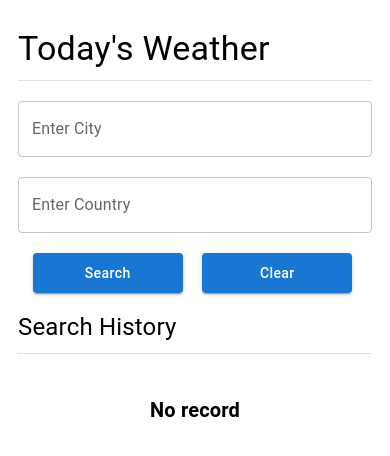
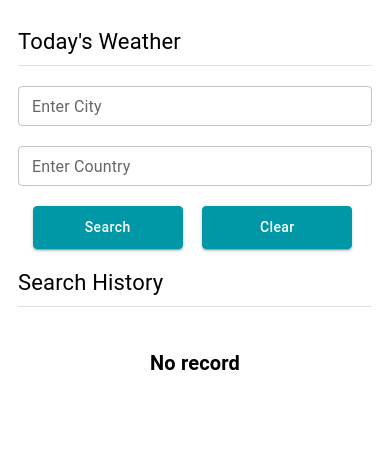
Before and after one commit to tan-eson/web-check-local-weather, a React (Create React App) app: page / in a window 390 px wide. Shown: the top 456 px of the page. Built offline with nearby package versions, Linux system fonts and the light colour scheme.

Commit message:
styles: ui enhancement for textfield, button, icon button, and title font size for different screen

```diff
--- a/src/components/weather-page/WeatherHistory/WeatherHistory.jsx
+++ b/src/components/weather-page/WeatherHistory/WeatherHistory.jsx
@@ -150,7 +150,7 @@ function SearchHistoryRecord(props) {
           alignItems={"center"}
           justifyContent={"flex-end"}
           maxWidth={"200px"}
-          gap={"7px"}
+          gap={"5px"}
         >
           <RecordTygraphy variant="body1">{formatRecordTime}</RecordTygraphy>
           <IconButtonStyled onClick={handleSearch}>
--- a/src/components/weather-page/WeatherHistory/styles.js
+++ b/src/components/weather-page/WeatherHistory/styles.js
@@ -1,6 +1,6 @@
 import DeleteOutline from "@mui/icons-material/DeleteOutline";
 import SearchOutlined from "@mui/icons-material/SearchOutlined";
-import { Divider, Grid, IconButton, Typography } from "@mui/material";
+import { Divider, Grid, IconButton, Typography, colors } from "@mui/material";
 import { styled } from "@mui/material/styles";
 
 export const TitleTypography = styled(Typography)((props) => ({
@@ -9,6 +9,10 @@ export const TitleTypography = styled(Typography)((props) => ({
 
   [props.theme.breakpoints.down("lg")]: {
     fontSize: "24px",
+  },
+
+  [props.theme.breakpoints.down("tablet")]: {
+    fontSize: "22px",
   },
 }));
 
@@ -42,15 +46,23 @@ export const OuterGrid = styled(Grid)((props) => ({
 }));
 
 export const IconButtonStyled = styled(IconButton)((props) => ({
-  //
+  border: `0.5px solid ${colors.grey[200]}`,
+  backgroundColor: colors.grey[200],
+
+  "&:hover": {
+    boxShadow: "1.5px 1.5px 0px 0px rgba(0,0,0,1)",
+    border: "0.5px solid black",
+  },
 }));
 
 export const SearchIcon = styled(SearchOutlined)((props) => ({
   width: "24px",
   height: "24px",
+  color: "black",
 }));
 
 export const TrashIcon = styled(DeleteOutline)((props) => ({
   width: "24px",
   height: "24px",
+  color: "black",
 }));
--- a/src/components/weather-page/WeatherSearchBar/WeatherSearchBar.jsx
+++ b/src/components/weather-page/WeatherSearchBar/WeatherSearchBar.jsx
@@ -101,6 +101,7 @@ export default function WeatherSearchBar() {
       >
         <GridStyled item xs={12} tablet={4} container>
           <TextFieldStyled
+            size="small"
             label="Enter City"
             value={inputCity}
             onChange={(event) => setInputCity(event.target?.value)}
@@ -110,6 +111,7 @@ export default function WeatherSearchBar() {
         </GridStyled>
         <GridStyled item xs={12} tablet={4} container>
           <TextFieldStyled
+            size="small"
             label="Enter Country"
             value={inputCountry}
             onChange={(event) => setInputCountry(event.target?.value)}
--- a/src/components/weather-page/WeatherSearchBar/styles.js
+++ b/src/components/weather-page/WeatherSearchBar/styles.js
@@ -1,8 +1,23 @@
-import { Button, Divider, Grid, TextField, Typography } from "@mui/material";
+import {
+  Button,
+  Divider,
+  Grid,
+  TextField,
+  Typography,
+  colors,
+} from "@mui/material";
 import { styled } from "@mui/material/styles";
 
 export const TypographyStyled = styled(Typography)((props) => ({
-  //
+  fontSize: "28px",
+
+  [props.theme.breakpoints.down("lg")]: {
+    fontSize: "24px",
+  },
+
+  [props.theme.breakpoints.down("tablet")]: {
+    fontSize: "22px",
+  },
 }));
 
 export const DividerStyled = styled(Divider)((props) => ({
@@ -11,16 +26,19 @@ export const DividerStyled = styled(Divider)((props) => ({
 
 export const TextFieldStyled = styled(TextField)((props) => ({
   width: "100%",
-  "&.MuiInputBase-root": {
-    border: `1px solid black`,
+
+  ".MuiInputBase-root": {
     borderRadius: "4px",
-    minHeight: "50px",
     paddingLeft: "10px",
     paddingRight: "10px",
   },
 
-  "& .MuiInputLabel-root": {
-    pointerEvents: "none",
+  ".MuiOutlinedInput-root.Mui-focused .MuiOutlinedInput-notchedOutline": {
+    borderColor: "black",
+  },
+
+  ".MuiInputLabel-root.Mui-focused": {
+    color: "black",
   },
 }));
 
@@ -29,6 +47,14 @@ export const ButtonStyled = styled(Button)((props) => ({
   minWidth: "150px",
   padding: "8px",
   textTransform: "capitalize",
+  border: `1px solid ${colors.cyan[700]}`,
+  backgroundColor: colors.cyan[700],
+
+  "&:hover": {
+    backgroundColor: colors.cyan[800],
+    boxShadow: "3px 3px 0px 0px rgba(0,0,0,1)",
+    border: "1px solid black",
+  },
 
   [props.theme.breakpoints.down("lg")]: {
     minWidth: "80px",
```
